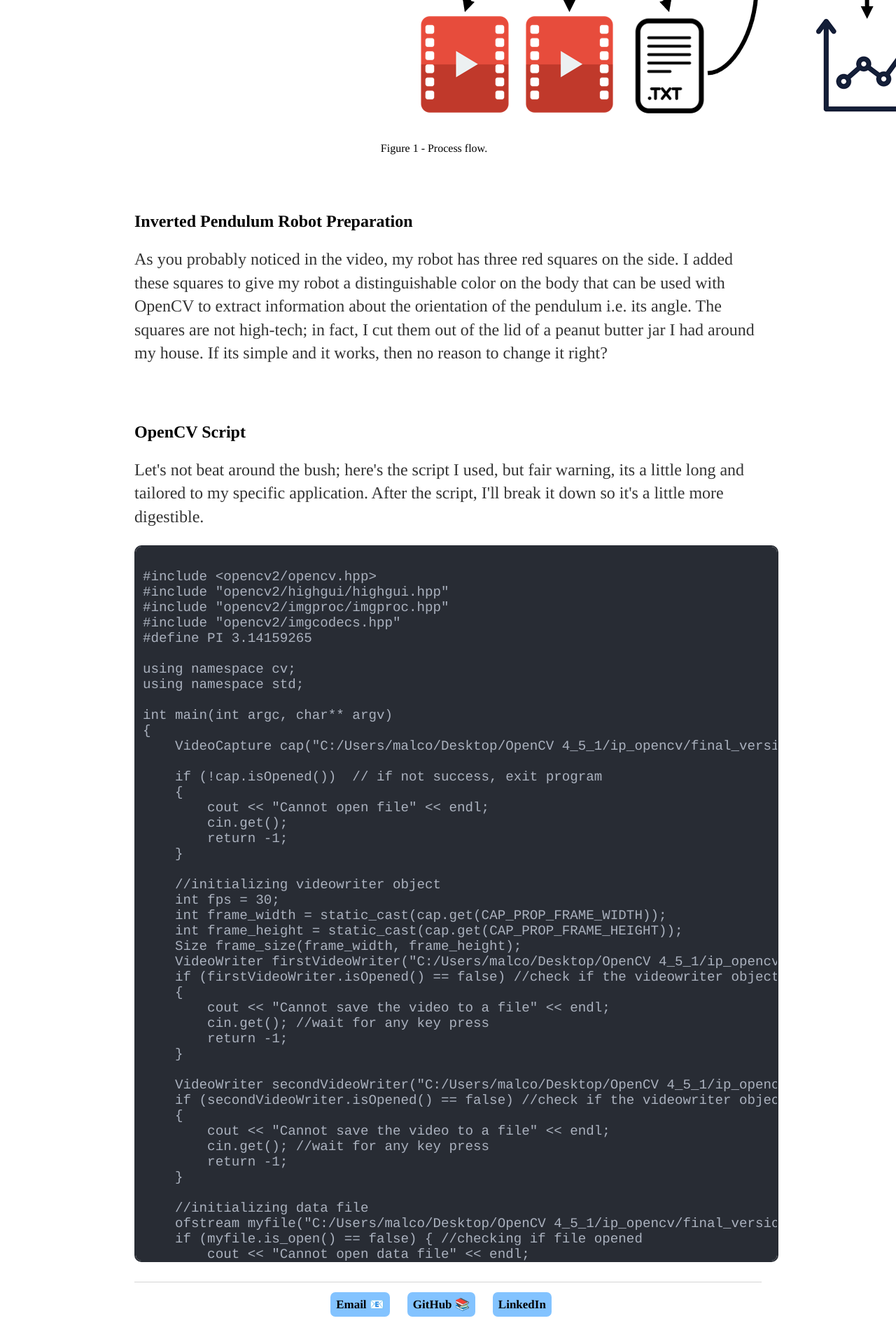
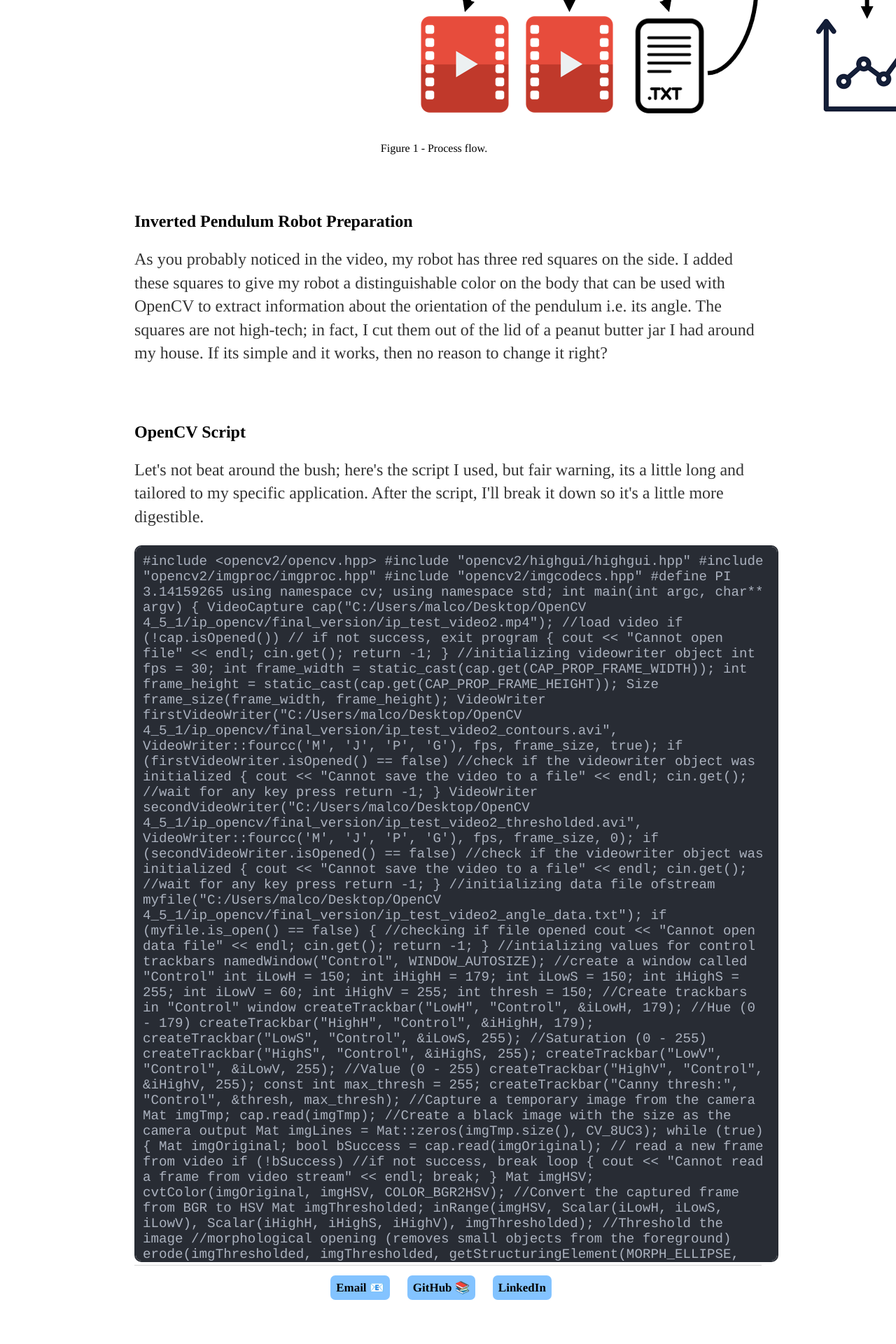
Before and after one commit to MalcolmHodgins/MalcolmHodgins.github.io, a Jekyll site: the page built from _posts/2020-12-30-SBIP OpenCV.md, in a window 1280 px wide. Shown: the part 2298-4218 px from the top of the page at 70% size. Built offline with Jekyll 4.4.1, drawn with Linux system fonts in a browser that asks for light colours.

Commit message:
Update 2020-12-30-SBIP OpenCV.md

```diff
--- a/_posts/2020-12-30-SBIP OpenCV.md
+++ b/_posts/2020-12-30-SBIP OpenCV.md
@@ -48,8 +48,7 @@ date: 2020-12-30
   <p>
     Let's not beat around the bush; here's the script I used, but fair warning, its a little long and tailored to my specific application. After the script, I'll break it down so it's a little more digestible.
   </p>
-  <p>
-    <pre>
+
 <code class="codebox" style="height:1000px;overflow-y:scroll;">
 #include <opencv2/opencv.hpp>
 #include "opencv2/highgui/highgui.hpp"
@@ -254,8 +253,7 @@ int main(int argc, char** argv)
     return 0;
 }
 </code>
-    </pre>
-  </p>
+
   <p>
     At the start of the code, we're loading the libraries and video file we need as well as initializing the various files we need to write to. Below this part of the code, there is a bunch of lines related to trackbars. These trackbars play an integral part in isolating the red portion of the frames in my video so that the black white frames can be produced. When I first load the video, I adjust the <em>iLowH</em> and <em>iHighH</em> trackbars to center around the hue around corresponding to red. In my case I found 150 and 179 to be good values to use. A similar process is followed for the other trackbars. As these trackbars are adjusted, you're just trying to get as clean of an image as you can. That is, you want only the targets of interest, in my case, the red squares, to appear in the image. If background noise is getting through, then you need to try to tinker with the trackbars a little more or reconfigure your set up.
   </p>
```
